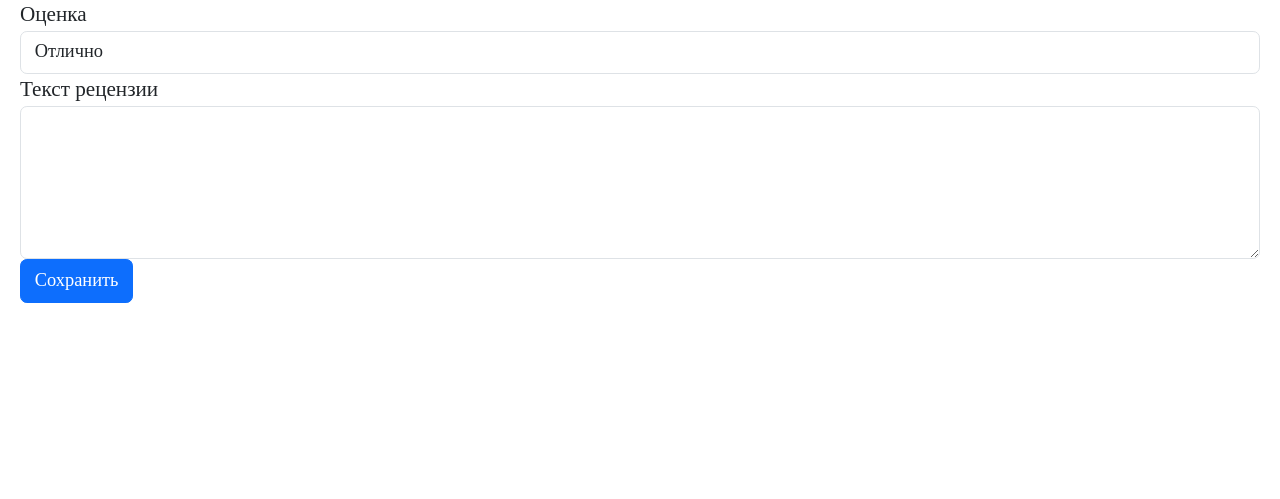
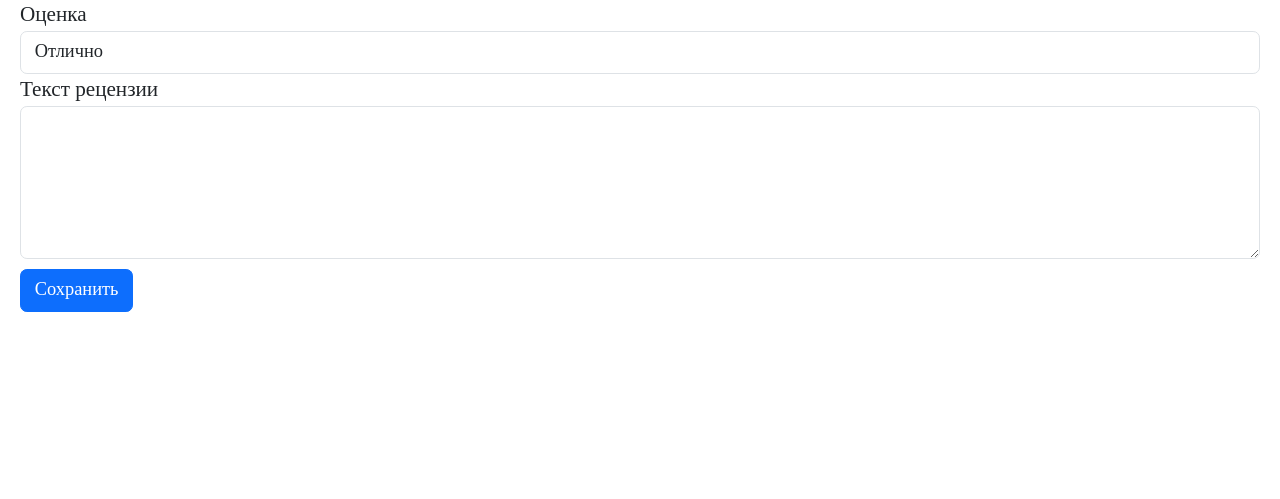
Before and after one commit to Sunnat2110/wevdev-exam-2024-2-skl, a Flask app: template exam/app/templates/book/write_review.html in a window 1280 px wide. Shown: the part 154-653 px from the top of the page. Run offline with Flask 3, Linux system fonts and the light colour scheme; the template is opened without the code that fills it, so the values that code supplies are empty.

Commit message:
book add, edit

```diff
--- a/exam/app/templates/book/write_review.html
+++ b/exam/app/templates/book/write_review.html
@@ -14,7 +14,7 @@
             <option value="0">Ужасно</option>
         </select>
     </div>
-    <div class="form-group">
+    <div class="form-group mb-2">
         <label for="text">Текст рецензии</label>
         <textarea name="text" id="text" class="form-control" rows="5"></textarea>
     </div>
```
Also changed, not shown: exam/app/migrations/versions/0c5d054a005b_upload_covers.py (+1 -11 lines).
